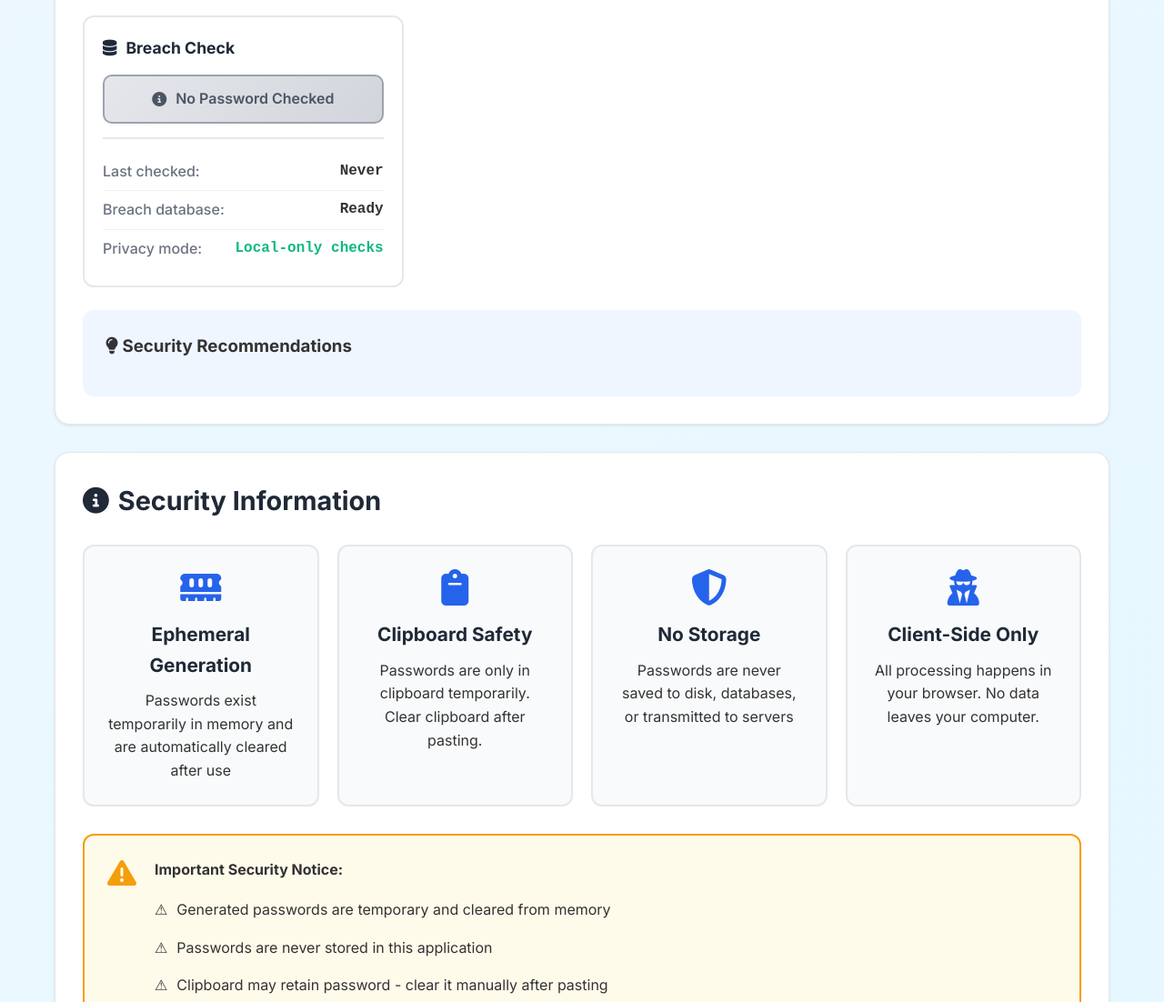
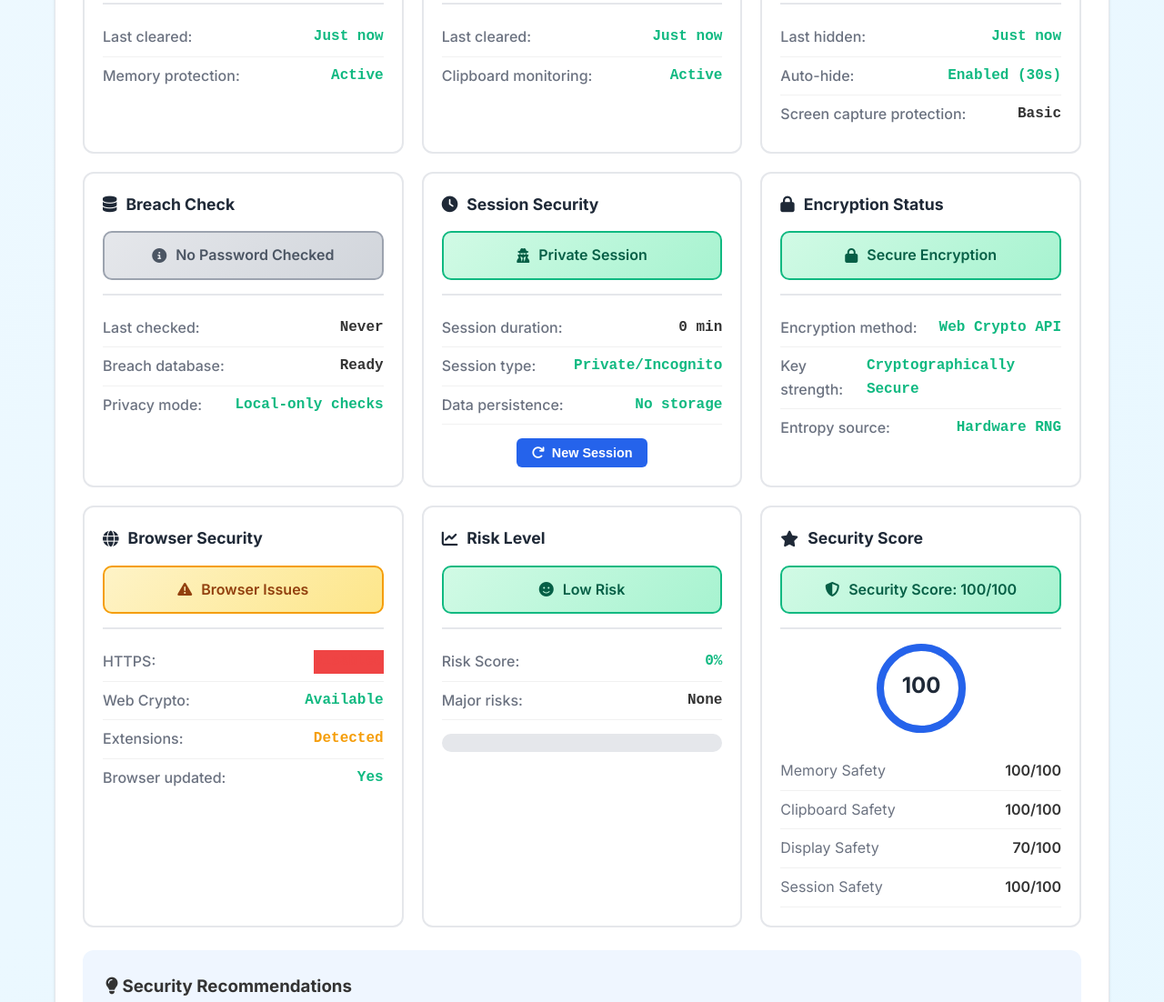
Before and after one commit to kenwu020902/Password-Security-Checker, a plain HTML site: page index.html in a window 1280 px wide. Shown: the part 1501-2603 px from the top of the page at 91% size. Drawn offline with Linux system fonts and the light colour scheme.

Commit message:
Update index.html

```diff
--- a/index.html
+++ b/index.html
@@ -108,11 +108,35 @@
                         <h3><i class="fas fa-database"></i> Breach Check</h3>
                         <div class="status safe">✓ No breaches detected</div>
                     </div>
-                </div>
+                    <div class="dashboard-card" id="sessionStatus">
+                        <h3><i class="fas fa-clock"></i> Session Security</h3>
+                        <div class="status neutral">Loading...</div>
+                    </div>
 
-                <div class="recommendations">
-                    <h3><i class="fas fa-lightbulb"></i> Security Recommendations</h3>
-                    <ul id="recommendationsList">
+                    <div class="dashboard-card" id="encryptionStatus">
+                        <h3><i class="fas fa-lock"></i> Encryption Status</h3>
+                        <div class="status neutral">Loading...</div>
+                    </div>
+
+                    <div class="dashboard-card" id="browserSecurity">
+                        <h3><i class="fas fa-globe"></i> Browser Security</h3>
+                        <div class="status neutral">Loading...</div>
+                    </div>
+
+                    <div class="dashboard-card" id="riskLevel">
+                        <h3><i class="fas fa-chart-line"></i> Risk Level</h3>
+                        <div class="status neutral">Loading...</div>
+                    </div>
+
+                    <div class="dashboard-card" id="securityScore">
+                        <h3><i class="fas fa-star"></i> Security Score</h3>
+                    <div class="status neutral">Loading...</div>
+                    </div>
+                    </div>
+
+                    <div class="recommendations">
+                        <h3><i class="fas fa-lightbulb"></i> Security Recommendations</h3>
+                        <ul id="recommendationsList">
                         <!-- Recommendations populated by JS -->
                     </ul>
                 </div>
```
